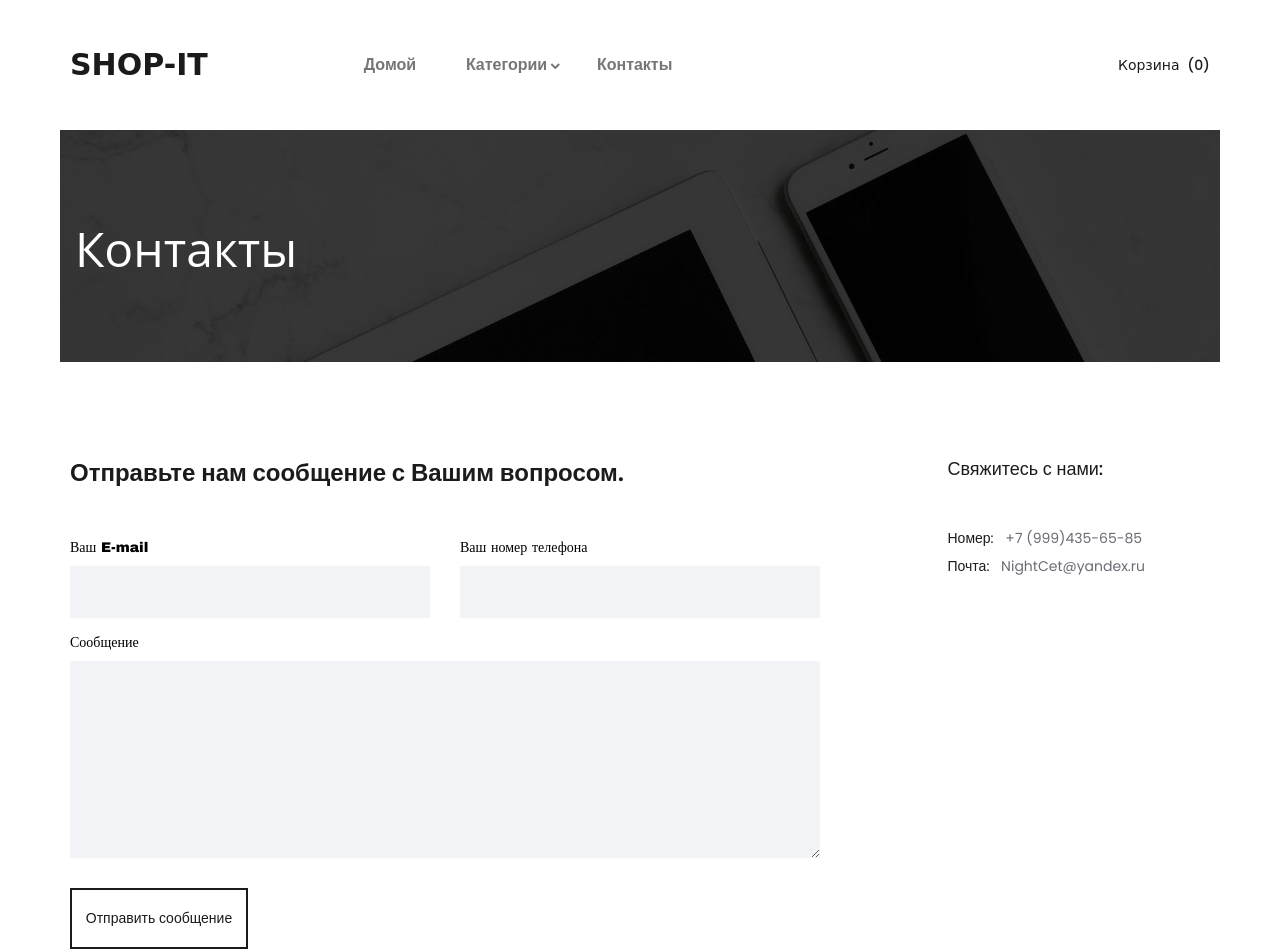
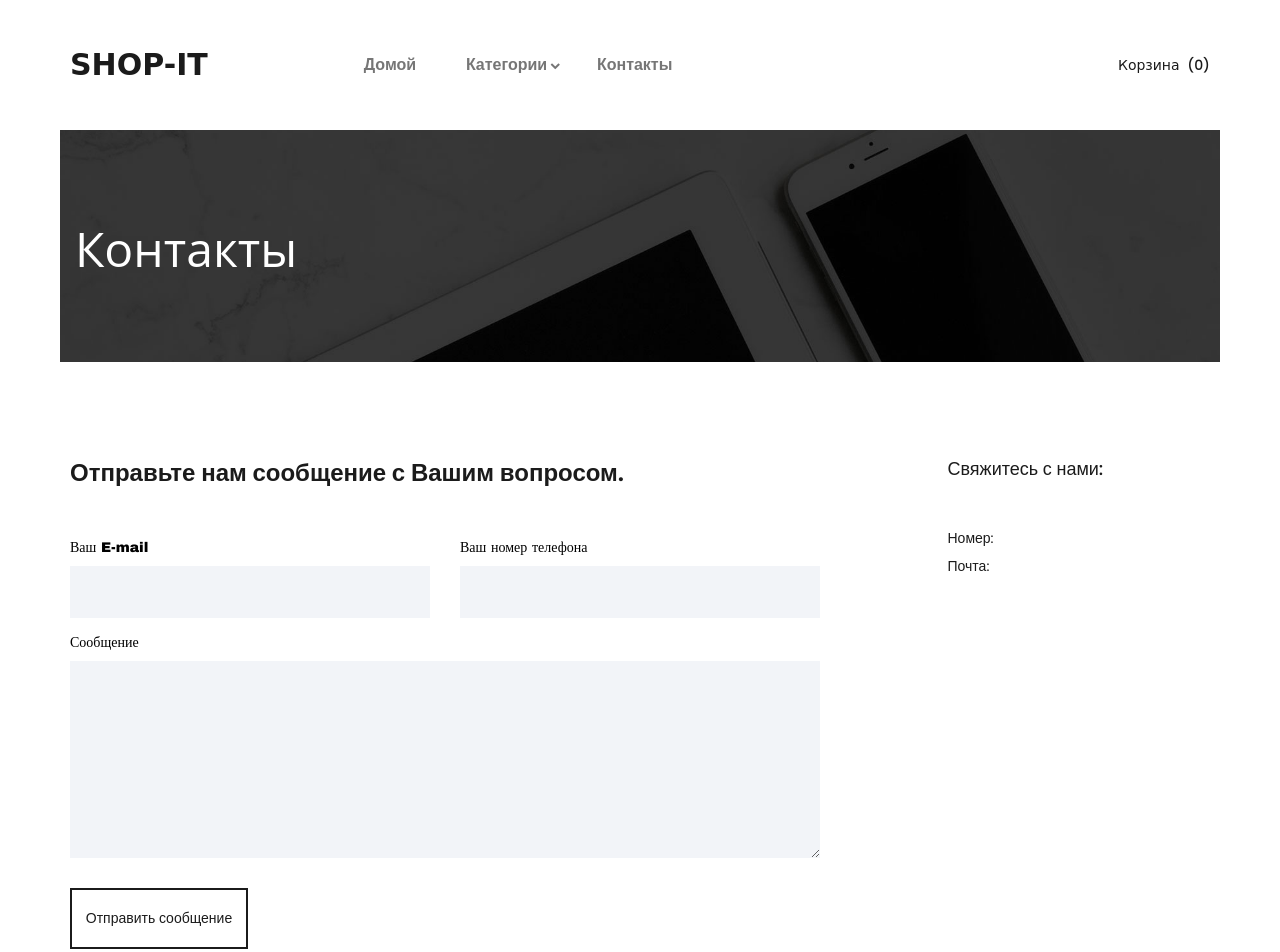
Before and after one commit to NightCet/SH-IT.github.io, a plain HTML site: page contact.html in a window 1280 px wide. Drawn offline with Linux system fonts and the light colour scheme.

Commit message:
Update contact.html

```diff
--- a/contact.html
+++ b/contact.html
@@ -137,8 +137,8 @@
 						<div class="contact_info_section">
 							<div class="contact_info_title">Свяжитесь с нами:</div>
 							<ul>
-								<li>Номер: <span>+7 (999)435-65-85</span></li>
-								<li>Почта: <span>NightCet@yandex.ru</span></li>
+								<li>Номер: <span></span></li>
+								<li>Почта: <span></span></li>
 							</ul>
 						</div>
 
```
